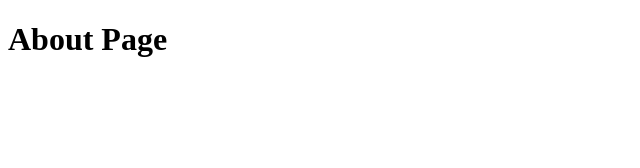
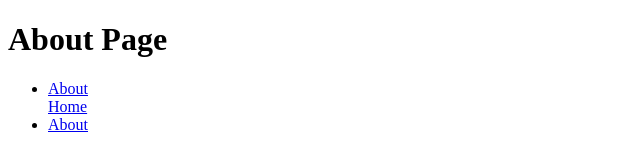
Before and after one commit to dufellipeR/myblog, a Gatsby site: page /about in a window 1280 px wide. Shown: the whole page, without its empty margins (0-640 px from the left). Built offline with nearby package versions, Linux system fonts and the light colour scheme; Gatsby itself is replaced by a stand-in of ours.

Commit message:
GatsbyLink [06]

```diff
--- a/src/pages/about.js
+++ b/src/pages/about.js
@@ -1,7 +1,19 @@
 import React from 'react'
+import { Link } from 'gatsby'
 
 const AboutPage = () => (
+    <>
     <h1> About Page </h1>
+    <ul>
+      <li>
+        <a href="/about">About</a>
+      </li>
+      <Link to="/" activeStyle={{ color: 'red'}}>Home</Link>
+      <li>
+        <Link to="/about">About</Link>
+      </li>
+    </ul>
+    </>
 )
 
 export default AboutPage
```
Also changed, not shown: src/pages/index.js (+10 -0 lines).
